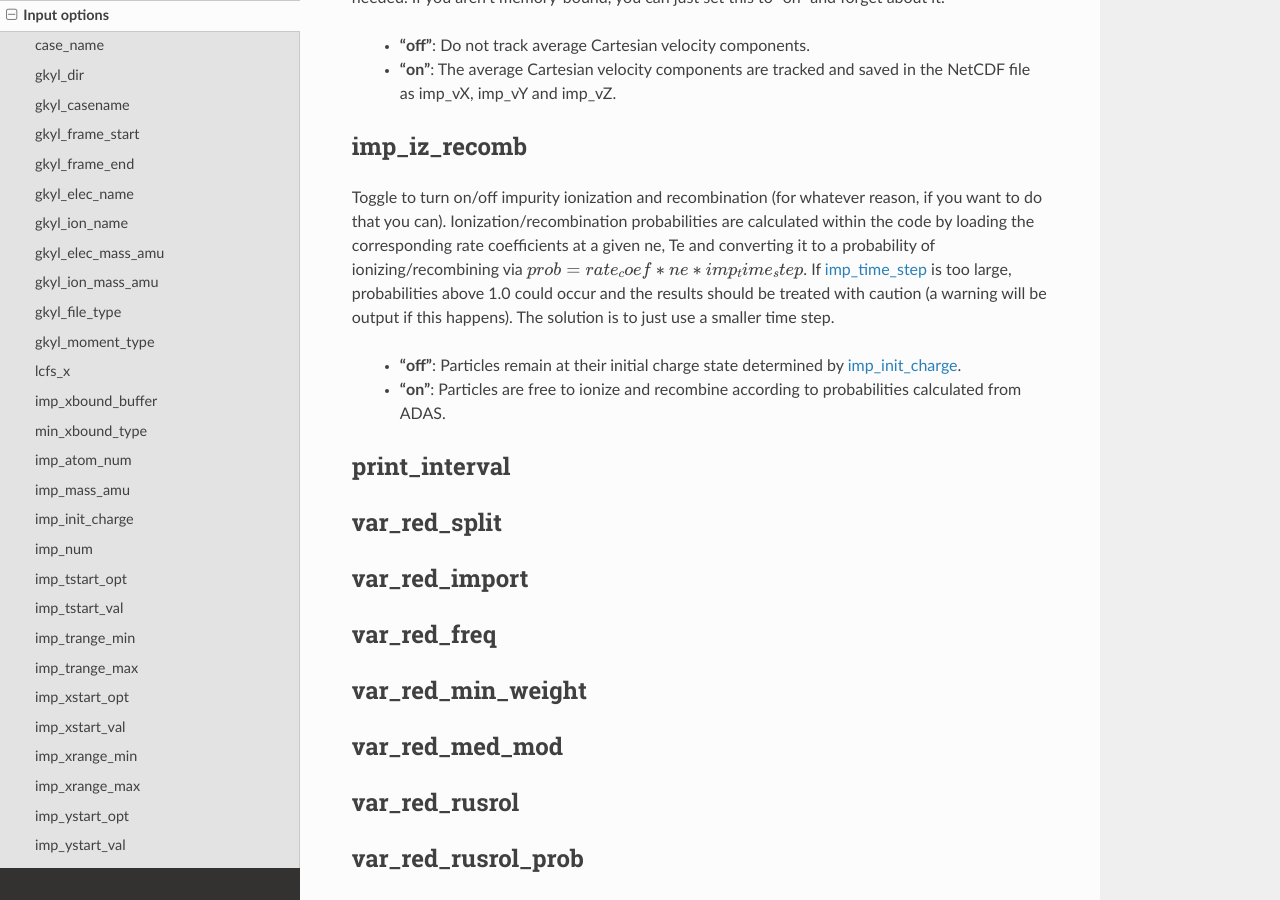
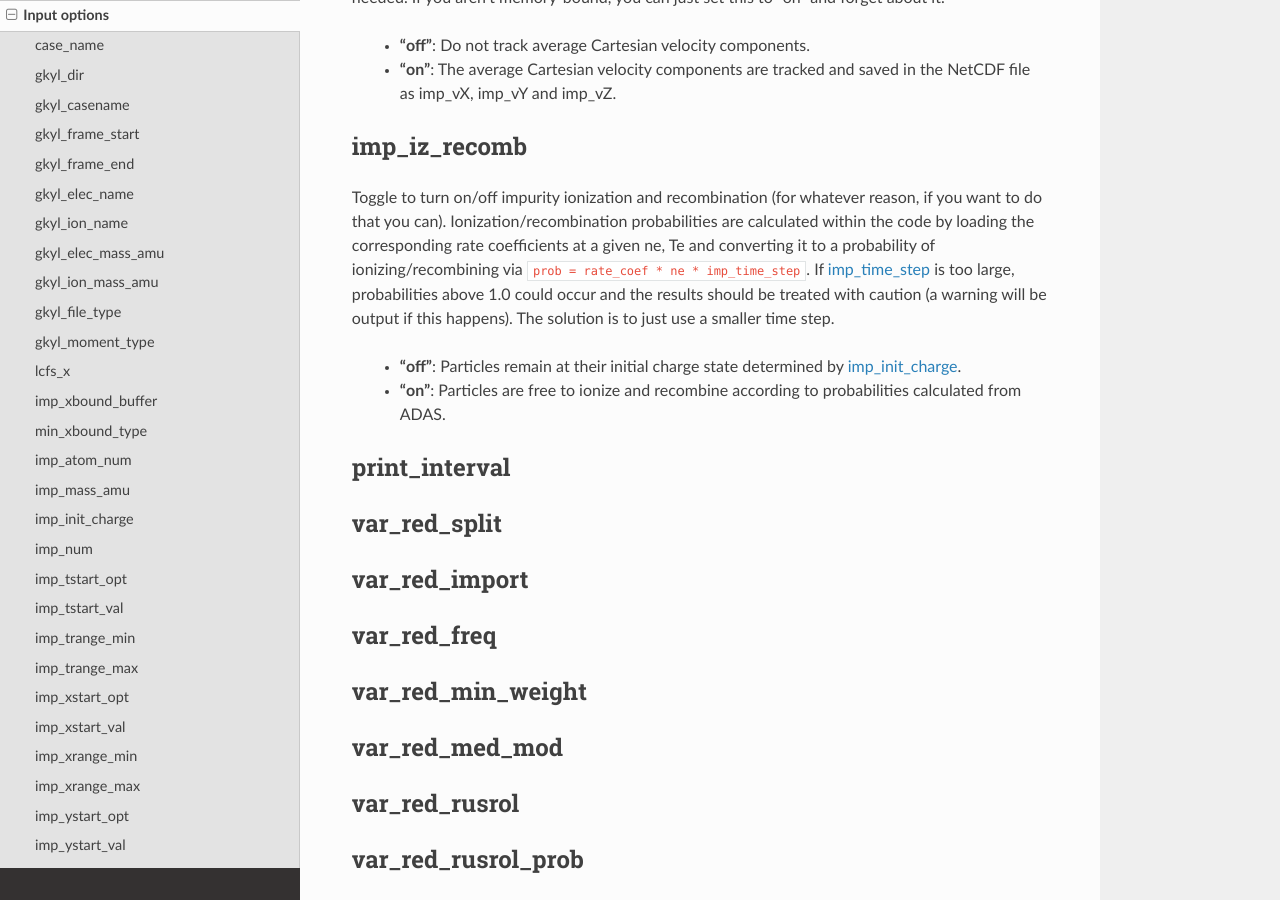
Before and after one commit to shawnzamperini/flan, a Sphinx documentation site: the page built from docs/source/inputOptions.rst, in a window 1280 px wide and 900 px high, scrolled down 7869 px. Built offline with Sphinx 7.4.7 and the Read the Docs theme 3.1.0, drawn with Linux system fonts in a browser that asks for light colours; part of the change alters nothing that is shown.

```diff
--- a/docs/source/inputOptions.rst
+++ b/docs/source/inputOptions.rst
@@ -458,7 +458,7 @@ Toggle to include the average Cartesian impurity velocity components in each cel
 imp_iz_recomb
 -------------
 
-Toggle to turn on/off impurity ionization and recombination (for whatever reason, if you want to do that you can). Ionization/recombination probabilities are calculated within the code by loading the corresponding rate coefficients at a given ne, Te and converting it to a probability of ionizing/recombining via :math:`prob = rate_coef * ne * imp_time_step`. If :ref:`imp_time_step <imp_time_step>` is too large, probabilities above 1.0 could occur and the results should be treated with caution (a warning will be output if this happens). The solution is to just use a smaller time step.
+Toggle to turn on/off impurity ionization and recombination (for whatever reason, if you want to do that you can). Ionization/recombination probabilities are calculated within the code by loading the corresponding rate coefficients at a given ne, Te and converting it to a probability of ionizing/recombining via ``prob = rate_coef * ne * imp_time_step``. If :ref:`imp_time_step <imp_time_step>` is too large, probabilities above 1.0 could occur and the results should be treated with caution (a warning will be output if this happens). The solution is to just use a smaller time step.
 
   - **"off"**: Particles remain at their initial charge state determined by :ref:`imp_init_charge <imp_init_charge>`.
   - **"on"**: Particles are free to ionize and recombine according to probabilities calculated from ADAS.
```
